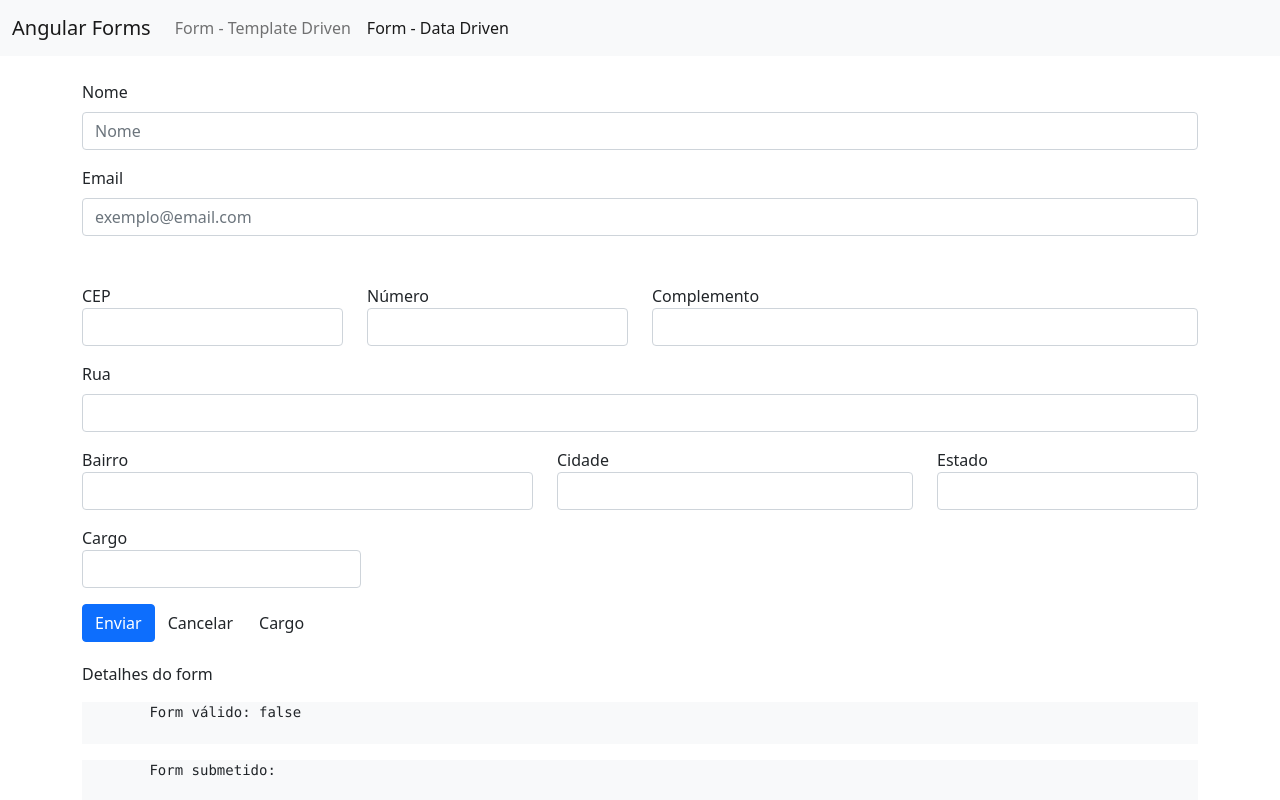
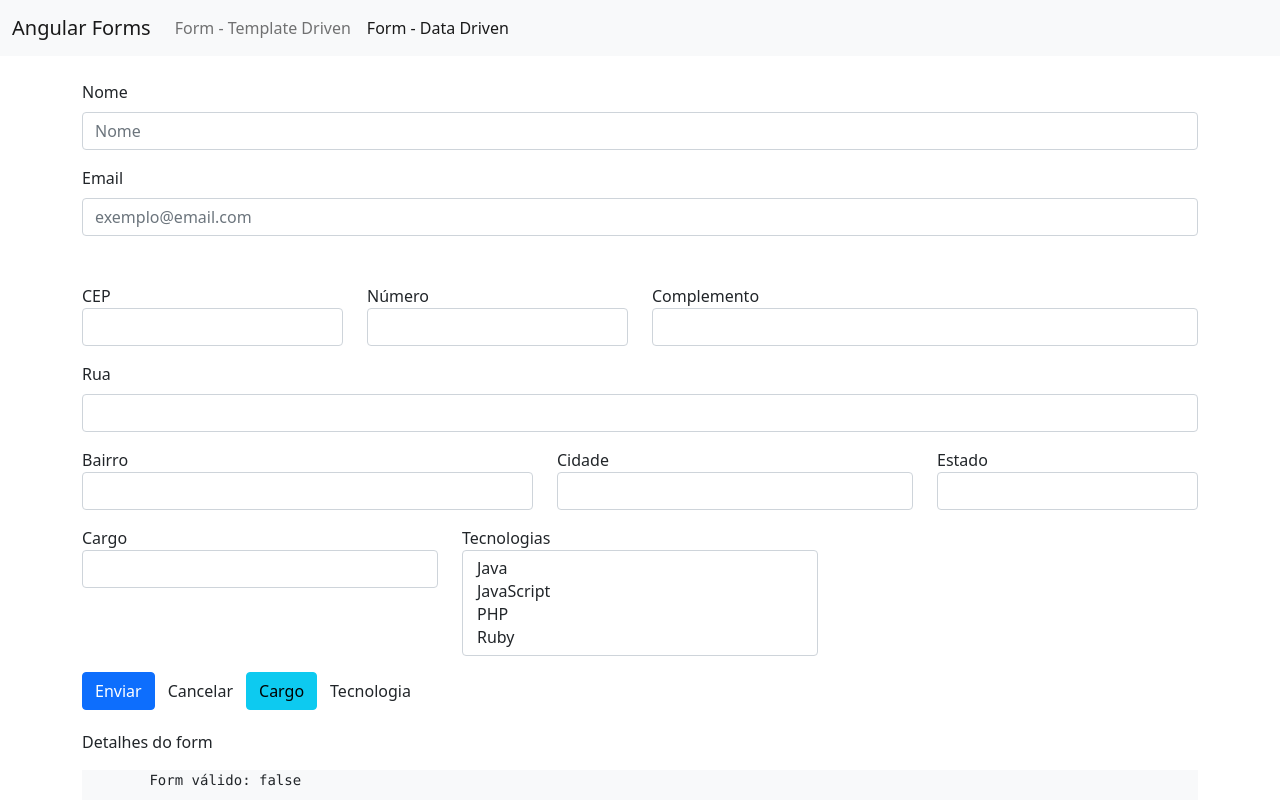
Before and after one commit to gseovana/curso-angular, an Angular app in the folder forms/: page /dataForm in a window 1280 px wide. Shown: the top 800 px of the page. Built offline with nearby package versions, Linux system fonts and the light colour scheme.

Commit message:
forms reativos: combobox multiplo

```diff
--- a/forms/src/app/data-form/data-form.component.html
+++ b/forms/src/app/data-form/data-form.component.html
@@ -68,19 +68,27 @@
       </div>
     </div>
 
-    <div class="form-group mb-3">
-      <div class="col-md-3" [ngClass]="aplicaCssErro('cargo')">
+    <!--cargo e tecnologias-->
+    <div class="form-group row mb-3">
+        <div class="col-md-4" [ngClass]="aplicaCssErro('cargo')">
           <label for="cargo" class="control-label">Cargo</label>
-        <select class="form-control" id="cargo" formControlName="cargo" [compareWith]="compararCargos">
+          <select class="form-control" id="cargo" formControlName="cargo" [compareWith]="comparar">
             <option *ngFor="let cargo of cargos" [ngValue]="cargo">{{ cargo.desc }}</option>
           </select>
         </div>
+
+        <div class="col-md-4" [ngClass]="aplicaCssErro('tecnologias')">
+          <label for="tecnologias" class="control-label">Tecnologias</label>
+          <select multiple class="form-control" id="tecnologias" formControlName="tecnologias" [compareWith]="comparar">
+            <option *ngFor="let tecnologia of tecnologias" [value]="tecnologia.nome">{{ tecnologia.desc }}</option>
+          </select>
         </div>
-
+    </div>
     <!--botão-->
-      <button type="submit" class="btn btn-primary">Enviar</button>
-      <button type="btn" (click)="cancelar()" class="btn">Cancelar</button>
-      <button type="btn" (click)="setarCargo()" class="btn">Cargo</button>
+        <button type="submit" class="btn btn-primary mr-3">Enviar</button>
+        <button (click)="cancelar()" class="btn btn-default">Cancelar</button>
+        <button (click)="setarCargo()" class="btn btn-info ">Cargo</button>
+        <button (click)="setarTecnologias()" class="btn btn-default">Tecnologia</button>
 
       <app-form-debug [form]="form"></app-form-debug>
   </form>
--- a/forms/src/app/data-form/data-form.component.ts
+++ b/forms/src/app/data-form/data-form.component.ts
@@ -16,6 +16,7 @@ export class DataFormComponent implements OnInit {
   form: FormGroup;
   estados: EstadoBr[];
   cargos: any[];
+  tecnologias: any[];
 
   constructor(
     private formBuilder: FormBuilder,
@@ -31,6 +32,9 @@ export class DataFormComponent implements OnInit {
 
     this.cargos = this.dropdownService.getCargos();
 
+    this.tecnologias = this.dropdownService.getTecnologias();
+
+
     this.form = this.formBuilder.group({
       nome: [null, [Validators.required, Validators.minLength(3)]],
       email: [null, [Validators.required, Validators.email]],
@@ -45,7 +49,8 @@ export class DataFormComponent implements OnInit {
         estado: [null, Validators.required]
       }),
 
-      cargo: [null]
+      cargo: [null],
+      tecnologias: [null]
 
     });
   }
@@ -83,7 +88,7 @@ export class DataFormComponent implements OnInit {
     this.form.reset();
   }
 
-  verificaValidTouched(campo) {
+  verificaValidTouched(campo: string) {
     return !this.form.get(campo).valid && (this.form.get(campo).touched || this.form.get(campo).dirty);
   }
 
@@ -135,7 +140,11 @@ export class DataFormComponent implements OnInit {
     this.form.get('cargo').setValue(cargo);
   }
 
-  compararCargos(obj1, obj2){
+  comparar(obj1, obj2){
     return obj1 && obj2 ? (obj1.nome === obj2.nome && obj1.nivel === obj2.nivel) : obj1 && obj2 ;
   }
+
+  setarTecnologias(){
+    this.form.get('tecnologias').setValue(['java', 'javascript', 'php']);
+  }
 }
--- a/forms/src/app/shared/services/dropdown.service.ts
+++ b/forms/src/app/shared/services/dropdown.service.ts
@@ -24,4 +24,13 @@ export class DropdownService {
     ];
   }
 
+  getTecnologias(){
+    return [
+      { nome: 'java', desc: 'Java'},
+      { nome: 'javascript', desc: 'JavaScript'},
+      { nome: 'php', desc: 'PHP'},
+      { nome: 'ruby', desc: 'Ruby'}
+    ];
+  }
+
 }
```
Lines whose indentation alone changed are shown as unchanged.
